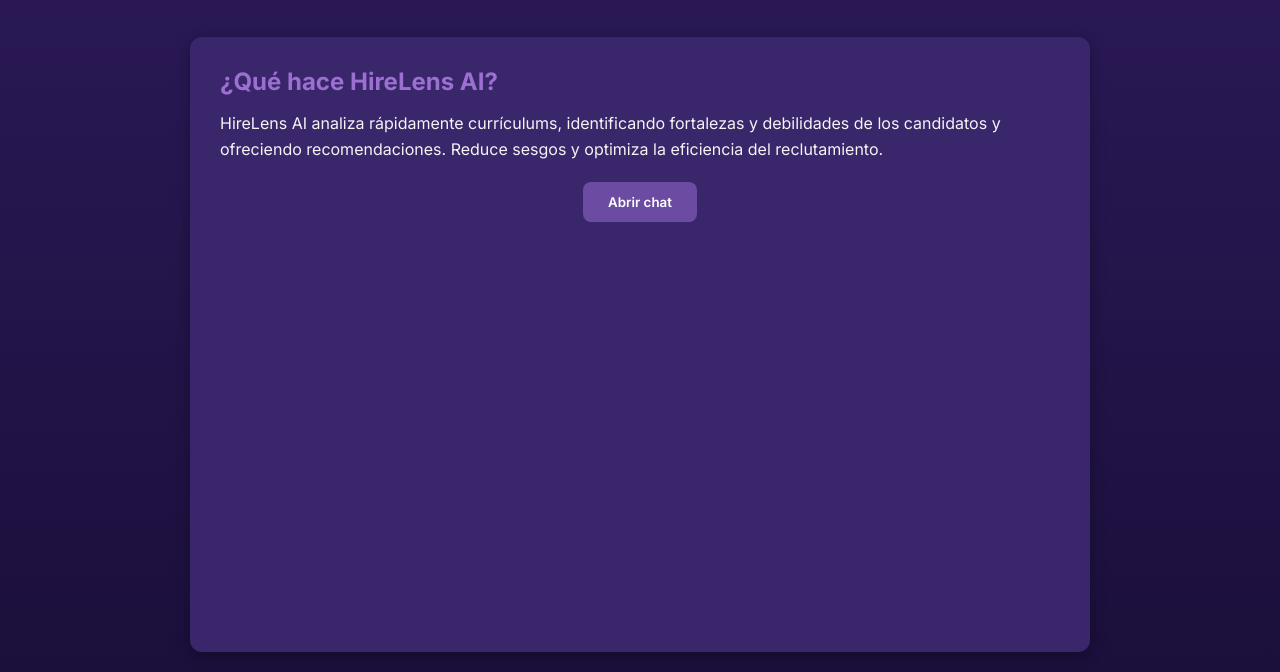
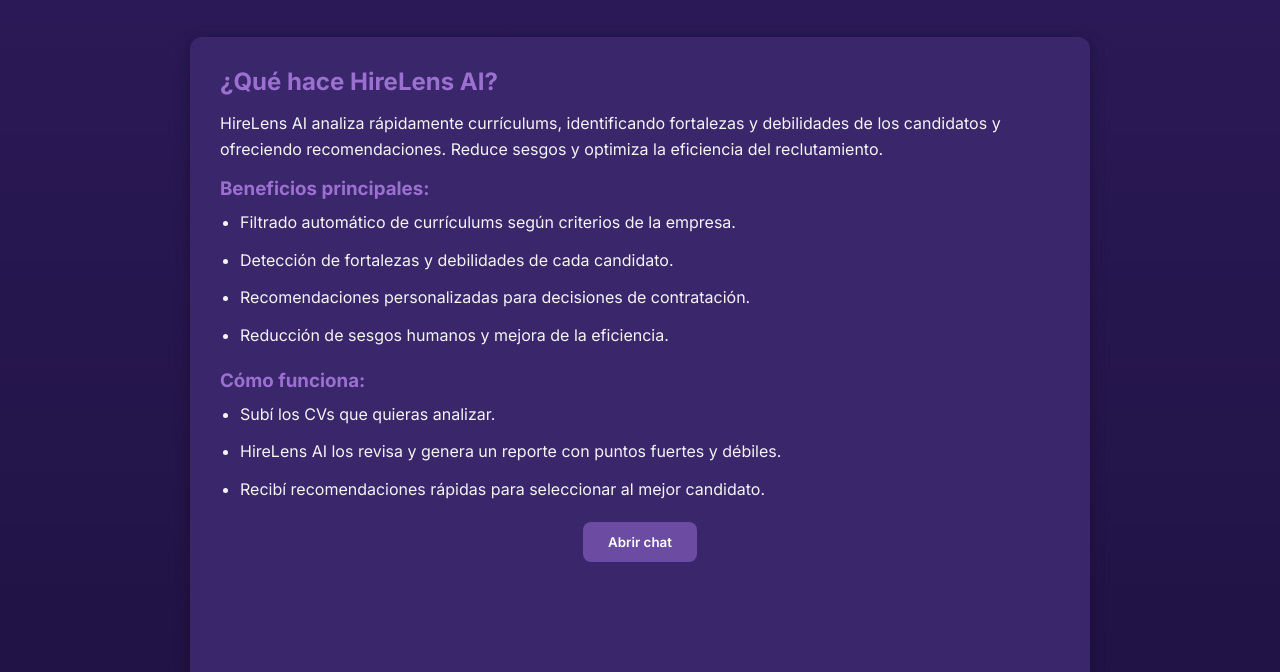
Before and after one commit to Nachoo1899/HireLensAI, a plain HTML site: page index.html in a window 1280 px wide. Shown: the part 128-800 px from the top of the page. Drawn offline with Linux system fonts and the light colour scheme.

Commit message:
Update index.html

```diff
--- a/index.html
+++ b/index.html
@@ -18,10 +18,12 @@
     /* Sección HireLens */
     .section {background-color:#3a266a; border-radius:12px; padding:30px; box-shadow:0 4px 15px rgba(0,0,0,0.3); margin-bottom:40px; animation: fadeIn 1s;}
     .section h2 {color:#9b70d1; margin-bottom:15px;}
-    .section p {margin-bottom:20px; line-height:1.6; color:#f4f4f4;}
+    .section h3 {color:#9b70d1; margin-top:15px; margin-bottom:10px;}
+    .section p, .section li {margin-bottom:12px; line-height:1.6; color:#f4f4f4;}
+    .section ul {margin-left:20px; margin-bottom:20px;}
 
     /* Botón */
-    .btn-primary {background-color:#6c4ba3; color:#fff; padding:12px 25px; border-radius:8px; border:none; cursor:pointer; font-weight:600; transition:0.3s; display:block; margin:0 auto;}
+    .btn-primary {background-color:#6c4ba3; color:#fff; padding:12px 25px; border-radius:8px; border:none; cursor:pointer; font-weight:600; transition:0.3s; display:block; margin:0 auto 20px;}
     .btn-primary:hover {background-color:#8c67c3;}
 
     /* Chat */
@@ -51,6 +53,22 @@
   <div class="section">
     <h2>¿Qué hace HireLens AI?</h2>
     <p>HireLens AI analiza rápidamente currículums, identificando fortalezas y debilidades de los candidatos y ofreciendo recomendaciones. Reduce sesgos y optimiza la eficiencia del reclutamiento.</p>
+
+    <h3>Beneficios principales:</h3>
+    <ul>
+      <li>Filtrado automático de currículums según criterios de la empresa.</li>
+      <li>Detección de fortalezas y debilidades de cada candidato.</li>
+      <li>Recomendaciones personalizadas para decisiones de contratación.</li>
+      <li>Reducción de sesgos humanos y mejora de la eficiencia.</li>
+    </ul>
+
+    <h3>Cómo funciona:</h3>
+    <ul>
+      <li>Subí los CVs que quieras analizar.</li>
+      <li>HireLens AI los revisa y genera un reporte con puntos fuertes y débiles.</li>
+      <li>Recibí recomendaciones rápidas para seleccionar al mejor candidato.</li>
+    </ul>
+
     <button class="btn-primary" id="openChatBtn">Abrir chat</button>
 
     <div class="chat-container" id="chatContainer">
```
